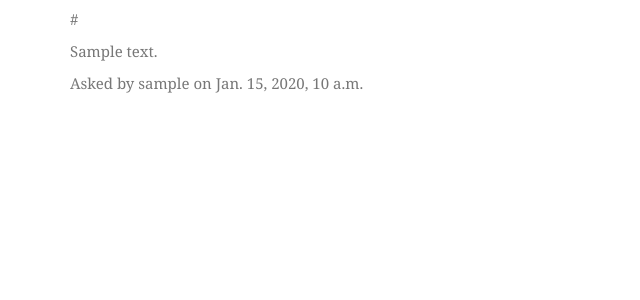
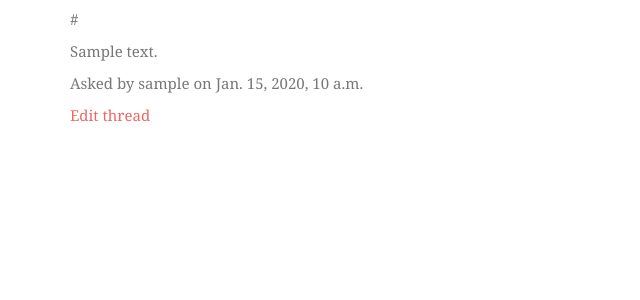
Before and after one commit to wfhorobinjr/forum_app, a Django app: page /thread/1/ in a window 1280 px wide. Shown: the part 145-445 px from the top of the page, without its empty margins (0-640 px from the left). Run offline with Django 3.2, Linux system fonts and the light colour scheme; a user stored in the database is signed in; tables that the repository leaves empty hold one stand-in row (values such as "Sample post"); some libraries are stand-ins or nearby versions; some web fonts are replaced.

Commit message:
Add thread update view

```diff
--- a/core/urls.py
+++ b/core/urls.py
@@ -8,4 +8,5 @@ urlpatterns = patterns('',
   url(r'^thread/create/$', ThreadCreateView.as_view(), name='thread_create'),
   url(r'^thread/$', ThreadListView.as_view(), name='thread_list'),
   url(r'^thread/(?P<pk>\d+)/$', ThreadDetailView.as_view(), name='thread_detail'),
+  url(r'^thread/update/(?P<pk>\d+)/$', ThreadUpdateView.as_view(), name='thread_update'),
 )
--- a/core/views.py
+++ b/core/views.py
@@ -1,5 +1,5 @@
 from django.shortcuts import render
-from django.views.generic import TemplateView, CreateView, ListView, DetailView
+from django.views.generic import TemplateView, CreateView, ListView, DetailView, UpdateView
 from django.core.urlresolvers import reverse_lazy
 from .models import*
 
@@ -25,3 +25,8 @@ class ThreadListView(ListView):
 class ThreadDetailView(DetailView):
   model = Thread
   template_name = 'thread/thread_detail.html'
+
+class ThreadUpdateView(UpdateView):
+  model = Thread
+  template_name = 'thread/thread_form.html'
+  fields = ['title', 'link', 'text']
--- a/templates/thread/thread_detail.html
+++ b/templates/thread/thread_detail.html
@@ -4,4 +4,7 @@
 <p>{{ thread.link }}</p>
 <p>{{ thread.text }}</p>
 <p>Asked by {{ thread.user.username }} on {{ thread.created_at }}</p>
+{% if thread.user == user %}
+<p><a href="{% url 'thread_update' pk=thread.id %}">Edit thread</a><p>
+{% endif %}
 {% endblock %}
```
